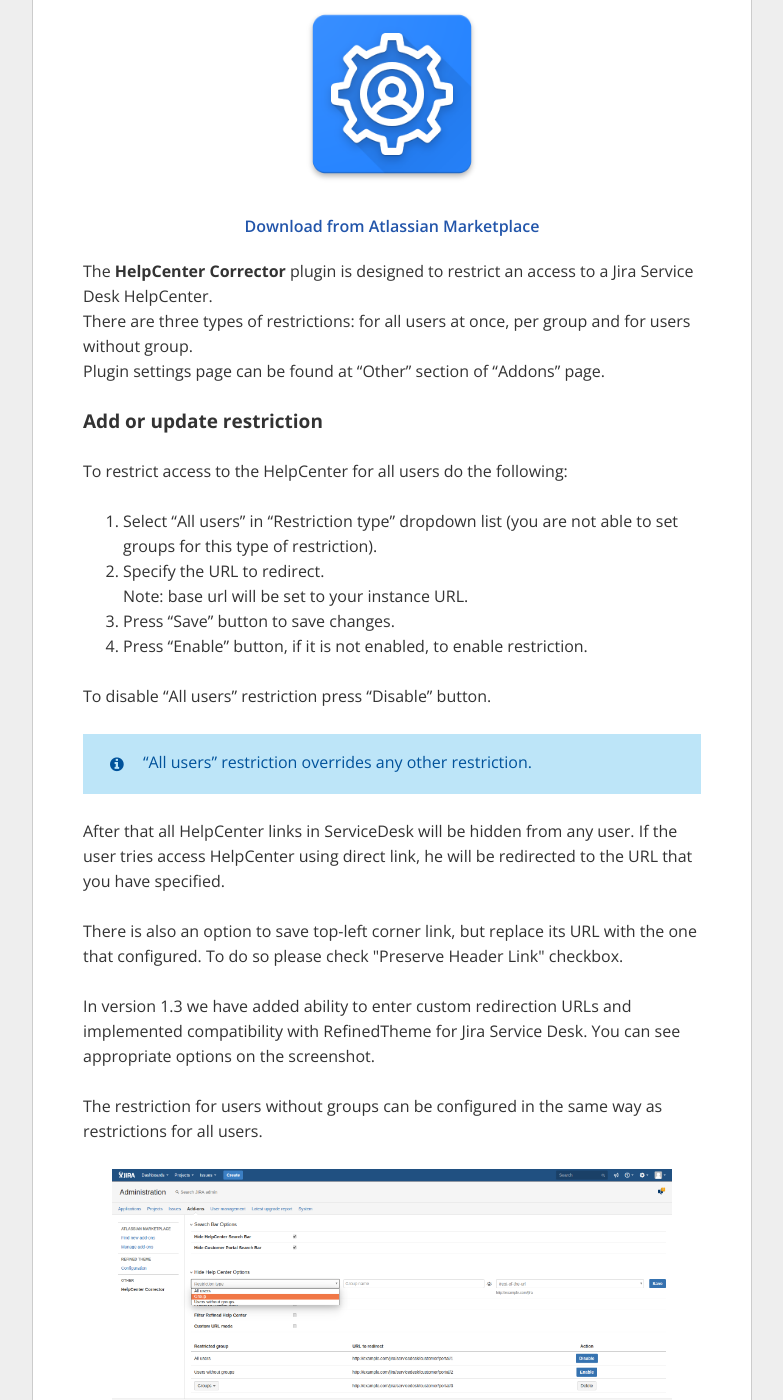
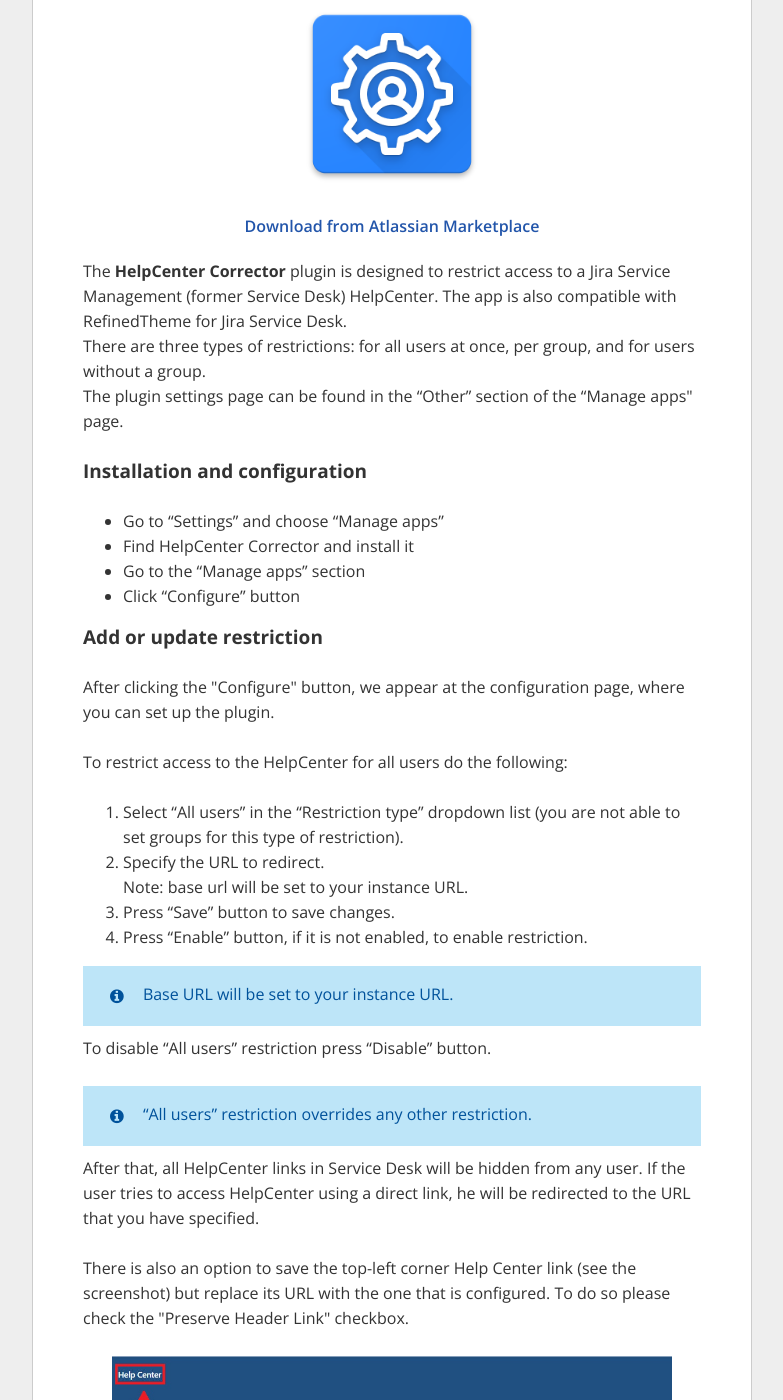
Before and after one commit to itransition-atlassian/itransition-atlassian.github.io, a Jekyll site: the page built from hc-corrector.html, in a window 1280 px wide and 1400 px high, scrolled down 256 px. Shown: the whole window, without its empty margins (248-1031 px from the left). Built offline with Jekyll 4.4.1, drawn with Linux system fonts in a browser that asks for light colours; nearby versions of some CDN libraries; some of the changed text lies outside the part shown.

Commit message:
Updated HelpCenter Corrector plugin instruction

```diff
--- a/hc-corrector.html
+++ b/hc-corrector.html
@@ -6,88 +6,106 @@
 <h2>HelpCenter Corrector Documentation</h2>
 
 <div class="hc-logo"></div>
-<div class="download-link"><a href="https://marketplace.atlassian.com/plugins/com.itransition.csam.helpcenter-corrector/server/overview">Download from Atlassian Marketplace</a></div>
+<div class="download-link"><a href="https://marketplace.atlassian.com/plugins/com.itransition.csam.helpcenter-corrector/datacenter/overview">Download from Atlassian Marketplace</a></div>
 
-<p>The <b>HelpCenter Corrector</b> plugin is designed to restrict an access to a Jira Service Desk HelpCenter.
+<p>The <b>HelpCenter Corrector</b> plugin is designed to restrict access to a Jira Service Management (former Service Desk) HelpCenter.
+    The app is also compatible with RefinedTheme for Jira Service Desk.
     <br>
-    There are three types of restrictions: for all users at once, per group and for users without group.
+    There are three types of restrictions: for all users at once, per group, and for users without a group.
     <br>
-    Plugin settings page can be found at “Other” section of “Addons” page.
+    The plugin settings page can be found in the “Other” section of the “Manage apps" page.
 </p>
+
+<h3>Installation and configuration</h3>
+<ul>
+    <li>Go to “Settings” and choose “Manage apps”</li>
+    <li>Find HelpCenter Corrector and install it</li>
+    <li>Go to the “Manage apps” section</li>
+    <li>Click “Configure” button</li>
+</ul>
+
 <h3>Add or update restriction</h3>
 <p>
+    After clicking the "Configure" button, we appear at the configuration page, where you can set up the plugin.
+</p>
+<p>
     To restrict access to the HelpCenter for all users do the following:
+</p>
 <ol type="1">
-    <li>Select “All users” in “Restriction type” dropdown list (you are not able to set groups for this type of restriction).
-    </li>
+    <li>Select “All users” in the “Restriction type” dropdown list (you are not able to set groups for this type of restriction).</li>
     <li>Specify the URL to redirect.<br>Note: base url will be set to your instance URL.</li>
     <li>Press “Save” button to save changes.</li>
     <li>Press “Enable” button, if it is not enabled, to enable restriction.</li>
 </ol>
-</p>
+<div class="isa_info">
+    <i class="fa fa-info-circle"></i>
+    Base URL will be set to your instance URL.
+</div>
 <p>
     To disable “All users” restriction press “Disable” button.
+</p>
 <div class="isa_info">
     <i class="fa fa-info-circle"></i>
     “All users” restriction overrides any other restriction.
 </div>
+<p>
+    After that, all HelpCenter links in Service Desk will be hidden from any user.
+    If the user tries to access HelpCenter using a direct link, he will be redirected to the URL that you have specified.
 </p>
 <p>
-    After that all HelpCenter links in ServiceDesk will be hidden from any user.
-    If the user tries access HelpCenter using direct link, he will be redirected to the URL that you have specified.
-</p>
-<p>
-    There is also an option to save top-left corner link, but replace its URL with the one that configured.
-    To do so please check "Preserve Header Link" checkbox.
-</p>
-<p>
-    In version 1.3 we have added ability to enter custom redirection URLs and implemented compatibility with
-    RefinedTheme for Jira Service Desk. You can see appropriate options on the screenshot.
-</p>
-    The restriction for users without groups can be configured in the same way as restrictions for all users.
+    There is also an option to save the top-left corner Help Center link (see the screenshot) but replace its URL with the one that is configured.
+    To do so please check the "Preserve Header Link" checkbox.
 </p>
 <a href="#" onclick="return false;">
     <img onclick="makeFullScreen(this)" class="screenshot fullscreen" title="Click the image to open in full size"
-         src="assets/img/screenshots/dropdown_types1.png"/>
+         src="assets/img/screenshots/hc_corrector/help_center.jpg"/>
 </a>
-<p style="text-align: center">Selecting restriction type</p>
-
+<p style="text-align: center"><em>Help Center header link</em></p>
+<a href="#" onclick="return false;">
+    <img onclick="makeFullScreen(this)" class="screenshot fullscreen" title="Click the image to open in full size"
+         src="assets/img/screenshots/hc_corrector/preserve_header.png"/>
+</a>
+<p style="text-align: center"><em>Preserve Header Link</em></p>
 <p>
     To set up group restriction do the following:
+</p>
 <ol type="1">
     <li>Select “Group” in “Restriction type” dropdown list.</li>
-    <li>Specify group or groups separated by commas manually or use "Group picker" icon to open group picker search form.</li>
-    <li>Specify the URL to redirect.
-        Note: base url will be set to your instance URL.</li>
-    <li>Press “Save” button to save changes. Restriction will be added to the table, if there is no other restrictions, or it will be updated.</li>
+    <li>Specify a group or groups separated by commas manually or use "Group picker" icon to open group picker search form.</li>
+    <li>Specify the URL to redirect. Note: base URL will be set to your instance URL.</li>
+    <li>Press “Save” button to save changes. The restriction will be added to the table if there are no other restrictions,
+        or it will be updated.</li>
 </ol>
+<p>
+    After these steps, all HelpCenter links in ServiceDesk will be hidden from any user that belongs to a group you have specified.
+    If the user tries to access HelpCenter using a direct link, he will be redirected to the URL that you provided.
 </p>
-<p>
-    After these steps all HelpCenter links in ServiceDesk will be hidden from any user that belongs to a group you have
-    specified. If the user tries access HelpCenter using direct link, he will be redirected to the URL that you
-    provided.
-</p>
-<p>
-    The steps for editing are the same as for adding - value will be updated.
-</p>
+<p>The steps for editing are the same as for adding - value will be updated.</p>
+<a href="#" onclick="return false;">
+    <img onclick="makeFullScreen(this)" class="screenshot fullscreen" title="Click the image to open in full size"
+         src="assets/img/screenshots/hc_corrector/restriction_type.jpg"/>
+</a>
+<p style="text-align: center"><em>Restrictions set up</em></p>
 
 <h3>Remove restriction</h3>
-To remove group do the following:
+<p>To remove restrictions do the following:</p>
 <ol type="1">
-    <li>Find the group you need to remove in the “Groups” dropdown button in “Restricted group” section.
-    </li>
-    <li>Select group or groups that need to be removed.
-    </li>
+    <li>Find the “Restricted group” section.</li>
+    <li>Select the restriction you need to remove in the “Groups” dropdown button or select "All users"/"Users without group".</li>
+    <li>Select a restriction that needs to be removed.</li>
     <li>Press “Delete” button.</li>
 </ol>
 <a href="#" onclick="return false;">
     <img onclick="makeFullScreen(this)" class="screenshot fullscreen" title="Click the image to open in full size"
-         src="assets/img/screenshots/dropdown_group1.png"/>
+         src="assets/img/screenshots/hc_corrector/delete_group.jpg"/>
 </a>
-<p style="text-align: center">Dropdown list with restricted groups</p>
+<p style="text-align: center"><em>Dropdown list with restricted groups</em></p>
 
 <h3>Search Bar Options</h3>
-If you need to remove search bar from Service Desk portals overview screen (Help Center) or from Customer Portal screen you can use following options:
+<p>
+    If you need to remove the search bar from the Service Desk portals overview screen (Help Center) or
+    from the Customer Portal screen you can use the following options:
+</p>
 <ul>
     <li>Hide HelpCenter Search Bar</li>
     <li>Hide Customer Portal Search Bar</li>
@@ -96,3 +114,18 @@
     <i class="fa fa-info-circle"></i>
     “Search Bar Options” applied to all users at once.
 </div>
+<a href="#" onclick="return false;">
+    <img onclick="makeFullScreen(this)" class="screenshot fullscreen" title="Click the image to open in full size"
+         src="assets/img/screenshots/hc_corrector/sb_options.png"/>
+</a>
+<p style="text-align: center"><em>Search Bar options</em></p>
+<a href="#" onclick="return false;">
+    <img onclick="makeFullScreen(this)" class="screenshot fullscreen" title="Click the image to open in full size"
+         src="assets/img/screenshots/hc_corrector/sb_shown.png"/>
+</a>
+<p style="text-align: center"><em>Search Bar shown</em></p>
+<a href="#" onclick="return false;">
+    <img onclick="makeFullScreen(this)" class="screenshot fullscreen" title="Click the image to open in full size"
+         src="assets/img/screenshots/hc_corrector/sb_hidden.png"/>
+</a>
+<p style="text-align: center"><em>Search Bar hidden</em></p>
```
Also changed, not shown: assets/img/screenshots/dropdown_group1.png (deleted), assets/img/screenshots/dropdown_types1.png (deleted), assets/img/screenshots/hc_corrector/delete_group.jpg (added), assets/img/screenshots/hc_corrector/help_center.jpg (added), assets/img/screenshots/hc_corrector/preserve_header.png (added), assets/img/screenshots/hc_corrector/restriction_type.jpg (added), assets/img/screenshots/hc_corrector/sb_hidden.png (added), assets/img/screenshots/hc_corrector/sb_options.png (added), assets/img/screenshots/hc_corrector/sb_shown.png (added). Lines whose indentation alone changed are shown as unchanged.
